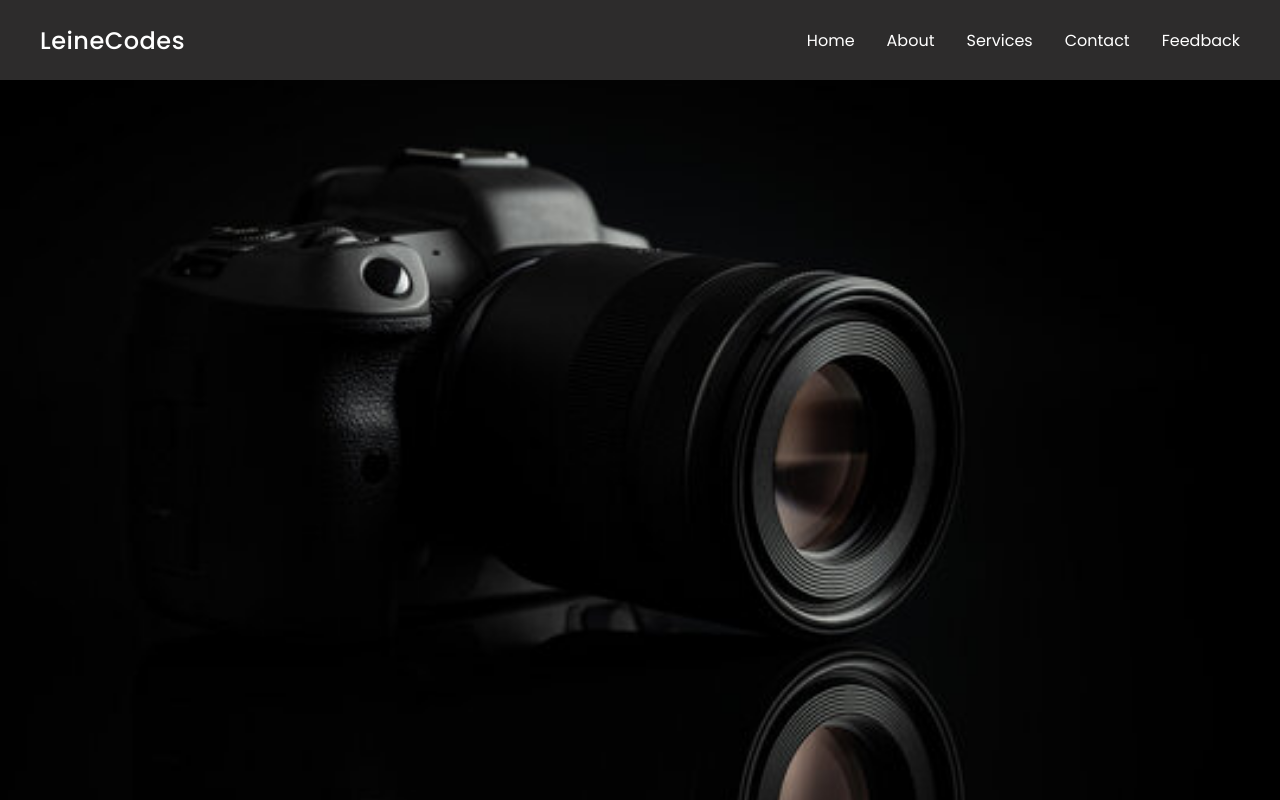
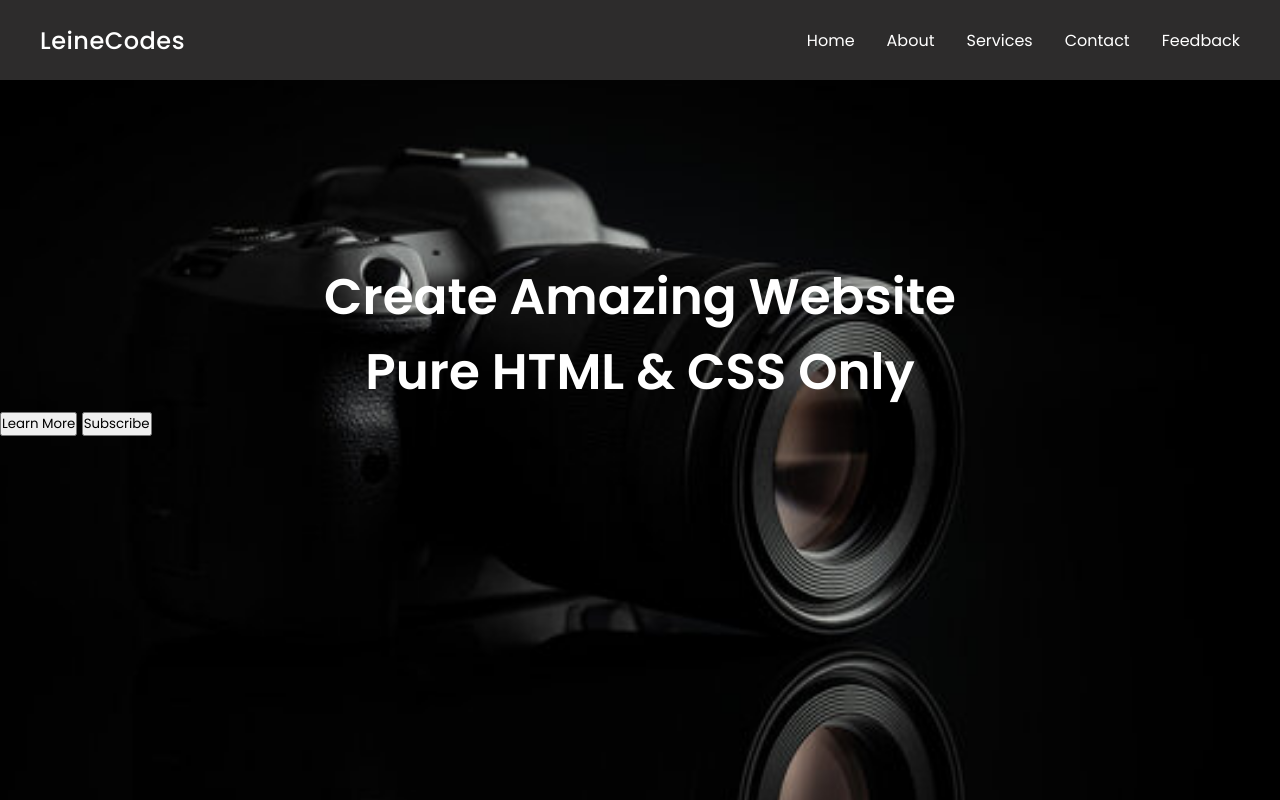
Before and after one commit to MedalLeink/Simple_Website, a plain HTML site: page index.html in a window 1280 px wide. Drawn offline with nearby package versions, Linux system fonts and the light colour scheme.

Commit message:
hero section design

```diff
--- a/index.html
+++ b/index.html
@@ -28,5 +28,14 @@
         </ul>
     </nav>
     </div>
+    <div class="hero_section">
+        <div class="heading">
+            <h1>Create Amazing Website <br>Pure HTML & CSS Only</h1>
+        </div>
+        <span><input type="submit" value="Learn More">
+        <input type="submit" value="Subscribe">
+        </span>
+    </div>
+
   </body>
 </html>
--- a/styles.css
+++ b/styles.css
@@ -5,6 +5,7 @@
     margin: 0;
     box-sizing: border-box;
     font-family: 'Poppins', sans-serif;
+    /* overflow: hidden; */
 }
 
 body {
@@ -50,3 +51,20 @@ body {
     background-color: fff;
     color: #000;
 }
+
+.hero_section .heading {
+    /* font-size: 24px;
+    display: flex;
+    align-items: center;
+    justify-content: center; */
+}
+
+.hero_section .heading h1{
+    color: #fff;
+    font-size: 50px;
+    display: flex;
+    align-items: center;
+    justify-content: center;
+    margin-top: 180px;
+    text-align: center;
+}
```
